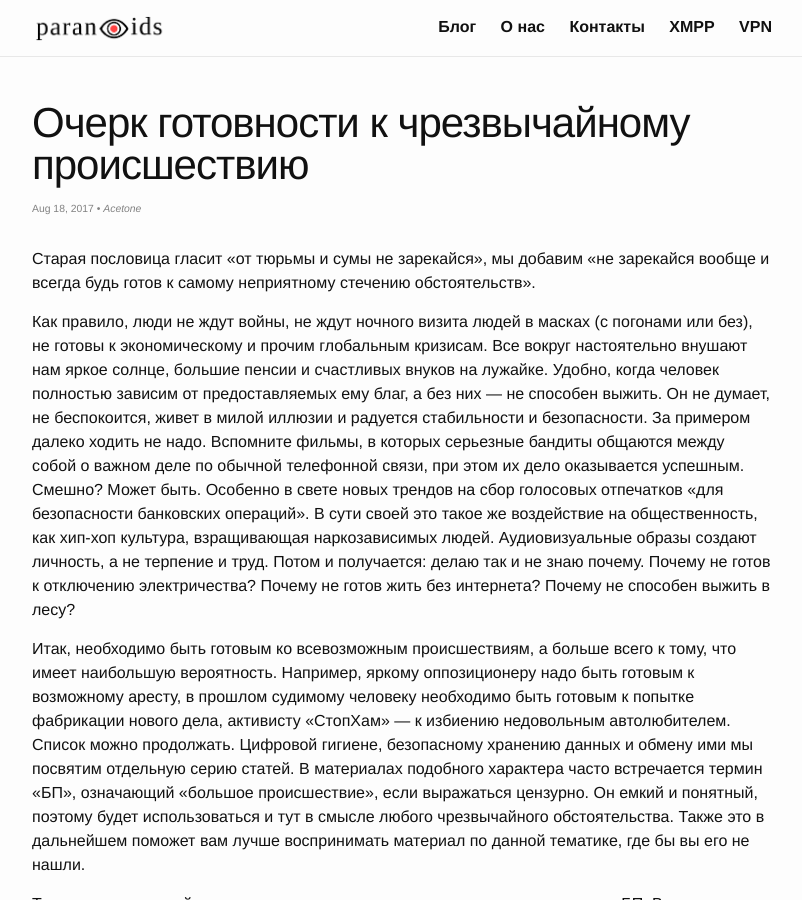
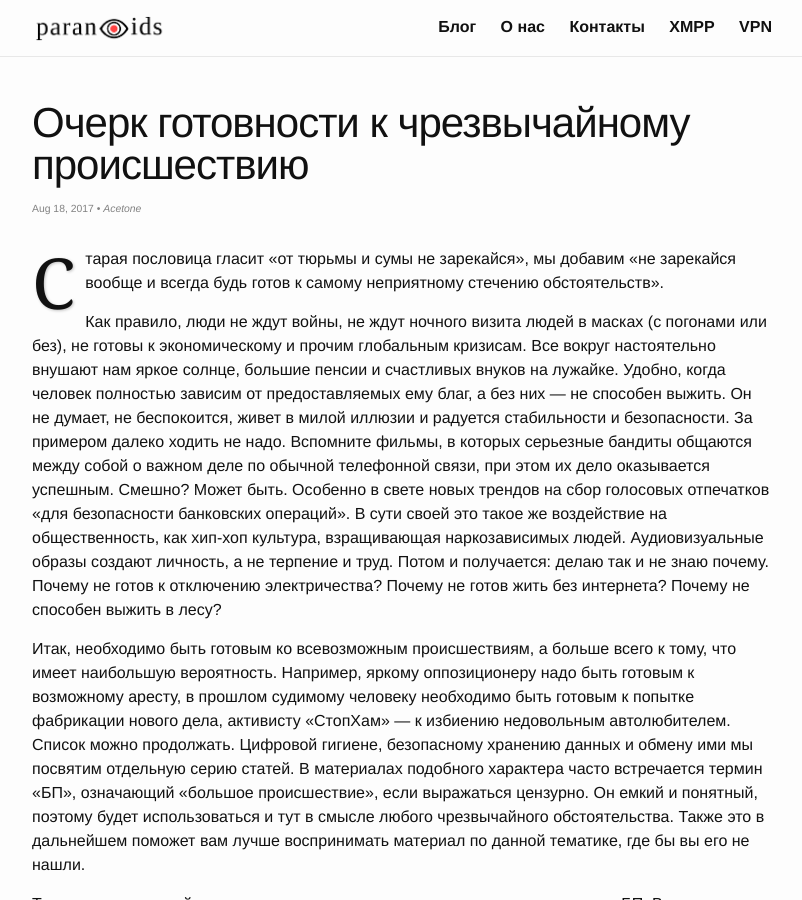
Before and after one commit to 2b7E1n6D0e5R7/2b7E1n6D0e5R7.github.io, a Jekyll site: the page built from _posts/2017-08-18-this-post-demonstrates-post-content-styles.md, in a window 1280 px wide and 900 px high. Shown: the whole window, without its empty margins (238-1040 px from the left). Built offline with Jekyll 4.4.1, drawn with Linux system fonts in a browser that asks for light colours.

Commit message:
Update 2017-08-18-this-post-demonstrates-post-content-styles.md

```diff
--- a/_posts/2017-08-18-this-post-demonstrates-post-content-styles.md
+++ b/_posts/2017-08-18-this-post-demonstrates-post-content-styles.md
@@ -7,7 +7,7 @@ meta: "Springfield"
 tags: examples
 ---
 
-Старая пословица гласит «от тюрьмы и сумы не зарекайся», мы добавим «не зарекайся вообще и всегда будь готов к самому неприятному стечению обстоятельств».
+<b class="bukvica">С</b>тарая пословица гласит «от тюрьмы и сумы не зарекайся», мы добавим «не зарекайся вообще и всегда будь готов к самому неприятному стечению обстоятельств».
 
 Как правило, люди не ждут войны, не ждут ночного визита людей в масках (с погонами или без), не готовы к экономическому и прочим глобальным кризисам. Все вокруг настоятельно внушают нам яркое солнце, большие пенсии и счастливых внуков на лужайке. Удобно, когда человек полностью зависим от предоставляемых ему благ, а без них — не способен выжить. Он не думает, не беспокоится, живет в милой иллюзии и радуется стабильности и безопасности. За примером далеко ходить не надо. Вспомните фильмы, в которых серьезные бандиты общаются между собой о важном деле по обычной телефонной связи, при этом их дело оказывается успешным. Смешно? Может быть. Особенно в свете новых трендов на сбор голосовых отпечатков «для безопасности банковских операций». В сути своей это такое же воздействие на общественность, как хип-хоп культура, взращивающая наркозависимых людей. Аудиовизуальные образы создают личность, а не терпение и труд. Потом и получается: делаю так и не знаю почему. Почему не готов к отключению электричества? Почему не готов жить без интернета? Почему не способен выжить в лесу?
 
```
